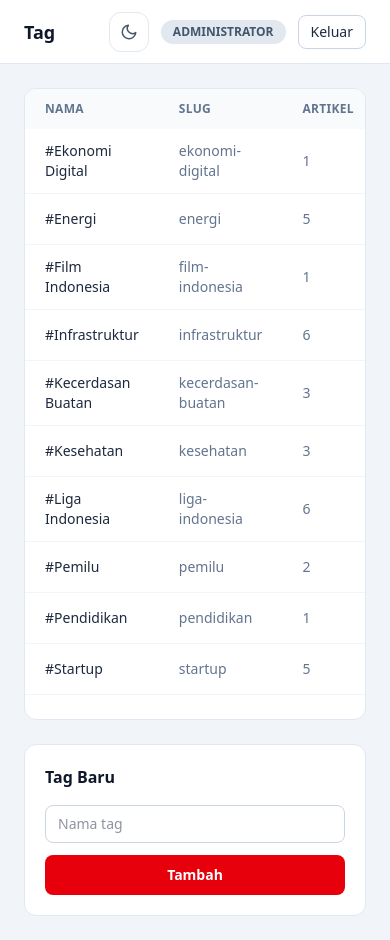
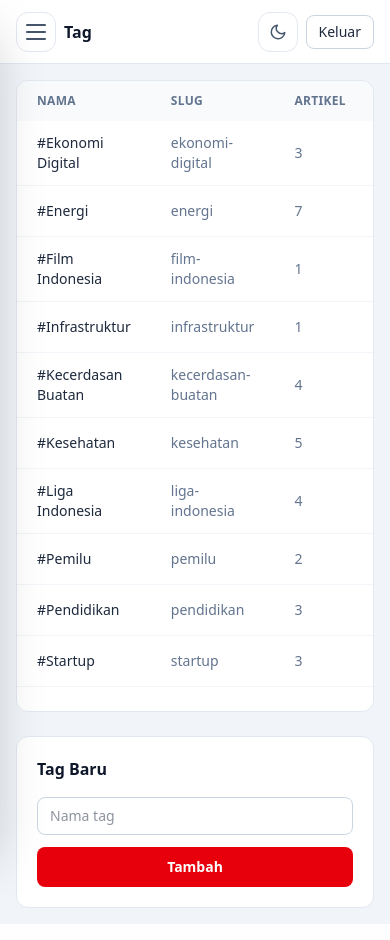
Before and after one commit to Avhan4373/tikumpost, a Laravel app: page /admin/tags in a window 390 px wide. Run offline with Laravel 12, Linux system fonts and the light colour scheme; a user stored in the database is signed in; data comes from the database, SQL or seed files in the repository; data that the repository does not hold is empty; style sheets or scripts are compiled from the project's sources; parts of the project's set-up code (start-up, migrations or seed data) failed here and were passed over.

Commit message:
fix(admin): sidebar drawer responsif untuk tampilan mobile

```diff
--- a/resources/css/app.css
+++ b/resources/css/app.css
@@ -44,6 +44,13 @@
 .logo-svg .logo-ink,
 .logo-svg .logo-accent {
     transition: fill 0.18s ease;
+}
+
+/* Drawer sidebar admin: kunci scroll halaman selama terbuka di layar kecil. */
+@media (max-width: 1023px) {
+    html.admin-nav-open {
+        overflow: hidden;
+    }
 }
 
 @layer base {
--- a/resources/views/admin/articles/index.blade.php
+++ b/resources/views/admin/articles/index.blade.php
@@ -25,7 +25,7 @@
         <a href="{{ route('admin.articles.create') }}" class="rounded-lg bg-red-600 px-4 py-2 text-sm font-semibold text-white hover:bg-red-700">+ Artikel Baru</a>
     </div>
 
-    <div class="overflow-hidden rounded-xl border border-slate-200 bg-white">
+    <div class="overflow-x-auto rounded-xl border border-slate-200 bg-white">
         <table class="w-full text-sm">
             <thead class="bg-slate-50 text-left text-xs uppercase tracking-wide text-slate-500">
                 <tr>
--- a/resources/views/admin/categories/index.blade.php
+++ b/resources/views/admin/categories/index.blade.php
@@ -5,7 +5,7 @@
 
 @section('content')
     <div class="grid gap-6 lg:grid-cols-[1fr_20rem]">
-        <div class="overflow-hidden rounded-xl border border-slate-200 bg-white">
+        <div class="overflow-x-auto rounded-xl border border-slate-200 bg-white">
             <table class="w-full text-sm">
                 <thead class="bg-slate-50 text-left text-xs uppercase tracking-wide text-slate-500">
                     <tr><th class="px-5 py-3">Nama</th><th class="px-5 py-3">Slug</th><th class="px-5 py-3">Artikel</th><th class="px-5 py-3 text-right">Aksi</th></tr>
--- a/resources/views/admin/comments/index.blade.php
+++ b/resources/views/admin/comments/index.blade.php
@@ -4,7 +4,7 @@
 @section('heading', 'Moderasi Komentar')
 
 @section('content')
-    <div class="mb-5 flex gap-2 text-sm">
+    <div class="mb-5 flex flex-wrap gap-2 text-sm">
         @php $current = request('status'); @endphp
         <a href="{{ route('admin.comments.index') }}" class="rounded-full px-3 py-1.5 {{ ! $current ? 'bg-slate-900 text-white' : 'bg-white border border-slate-300' }}">Semua</a>
         @foreach (\App\Enums\CommentStatus::cases() as $status)
--- a/resources/views/admin/infographics/index.blade.php
+++ b/resources/views/admin/infographics/index.blade.php
@@ -5,7 +5,7 @@
 
 @section('content')
     <div class="grid gap-6 lg:grid-cols-[1fr_20rem]">
-        <div class="overflow-hidden rounded-xl border border-slate-200 bg-white">
+        <div class="overflow-x-auto rounded-xl border border-slate-200 bg-white">
             <table class="w-full text-sm">
                 <thead class="bg-slate-50 text-left text-xs uppercase tracking-wide text-slate-500">
                     <tr>
--- a/resources/views/admin/reels/index.blade.php
+++ b/resources/views/admin/reels/index.blade.php
@@ -5,7 +5,7 @@
 
 @section('content')
     <div class="grid gap-6 lg:grid-cols-[1fr_20rem]">
-        <div class="overflow-hidden rounded-xl border border-slate-200 bg-white">
+        <div class="overflow-x-auto rounded-xl border border-slate-200 bg-white">
             <table class="w-full text-sm">
                 <thead class="bg-slate-50 text-left text-xs uppercase tracking-wide text-slate-500">
                     <tr>
--- a/resources/views/admin/settings/edit.blade.php
+++ b/resources/views/admin/settings/edit.blade.php
@@ -26,7 +26,7 @@
             @endforeach
         </div>
 
-        <div class="sticky bottom-6 z-10 flex items-center gap-3 rounded-xl border border-slate-200 bg-white/95 px-5 py-3 shadow-lg backdrop-blur">
+        <div class="sticky bottom-6 z-10 flex flex-wrap items-center gap-3 rounded-xl border border-slate-200 bg-white/95 px-5 py-3 shadow-lg backdrop-blur">
             <span class="mr-auto text-xs text-slate-400">Perubahan berlaku langsung di situs publik.</span>
             <button class="rounded-lg bg-red-600 px-6 py-2.5 text-sm font-semibold text-white shadow-sm shadow-red-600/20 transition hover:bg-red-700">
                 Simpan Pengaturan
--- a/resources/views/admin/subscribers/index.blade.php
+++ b/resources/views/admin/subscribers/index.blade.php
@@ -4,7 +4,7 @@
 @section('heading', 'Pelanggan Newsletter')
 
 @section('content')
-    <div class="overflow-hidden rounded-xl border border-slate-200 bg-white">
+    <div class="overflow-x-auto rounded-xl border border-slate-200 bg-white">
         <table class="w-full text-sm">
             <thead class="bg-slate-50 text-left text-xs uppercase tracking-wide text-slate-500">
                 <tr><th class="px-5 py-3">Email</th><th class="px-5 py-3">Bergabung</th><th class="px-5 py-3 text-right">Aksi</th></tr>
--- a/resources/views/admin/tags/index.blade.php
+++ b/resources/views/admin/tags/index.blade.php
@@ -5,7 +5,7 @@
 
 @section('content')
     <div class="grid gap-6 lg:grid-cols-[1fr_20rem]">
-        <div class="overflow-hidden rounded-xl border border-slate-200 bg-white">
+        <div class="overflow-x-auto rounded-xl border border-slate-200 bg-white">
             <table class="w-full text-sm">
                 <thead class="bg-slate-50 text-left text-xs uppercase tracking-wide text-slate-500">
                     <tr><th class="px-5 py-3">Nama</th><th class="px-5 py-3">Slug</th><th class="px-5 py-3">Artikel</th><th class="px-5 py-3 text-right">Aksi</th></tr>
--- a/resources/views/admin/theme/edit.blade.php
+++ b/resources/views/admin/theme/edit.blade.php
@@ -23,7 +23,7 @@
             </section>
         @endforeach
 
-        <div class="sticky bottom-6 z-10 flex items-center gap-3 rounded-xl border border-slate-200 bg-white/95 px-5 py-3 shadow-lg backdrop-blur">
+        <div class="sticky bottom-6 z-10 flex flex-wrap items-center gap-3 rounded-xl border border-slate-200 bg-white/95 px-5 py-3 shadow-lg backdrop-blur">
             <span class="mr-auto text-xs text-slate-400">Perubahan berlaku langsung di situs publik.</span>
             <button class="rounded-lg bg-red-600 px-6 py-2.5 text-sm font-semibold text-white shadow-sm shadow-red-600/20 transition hover:bg-red-700">
                 Simpan Tema
--- a/resources/views/layouts/admin.blade.php
+++ b/resources/views/layouts/admin.blade.php
@@ -10,13 +10,21 @@
 </head>
 <body class="h-full bg-slate-100 text-slate-800">
     <div class="flex min-h-full">
-        {{-- Sidebar --}}
-        <aside class="hidden w-64 shrink-0 flex-col bg-slate-900 text-slate-300 lg:flex">
-            <div class="flex h-16 items-center gap-2 px-6">
+        {{-- Latar gelap drawer sidebar (mobile) --}}
+        <div data-admin-nav-backdrop class="fixed inset-0 z-40 hidden bg-slate-900/60 backdrop-blur-sm lg:hidden"></div>
+
+        {{-- Sidebar: drawer di layar kecil, kolom tetap di desktop --}}
+        <aside id="admin-sidebar" data-admin-nav
+               class="fixed inset-y-0 left-0 z-50 flex w-72 max-w-[85vw] -translate-x-full flex-col bg-slate-900 text-slate-300 shadow-2xl transition-transform duration-300 ease-out lg:sticky lg:top-0 lg:h-screen lg:w-64 lg:max-w-none lg:shrink-0 lg:translate-x-0 lg:shadow-none">
+            <div class="flex h-16 shrink-0 items-center gap-2 px-4 sm:px-6">
                 @include('partials.logo', ['class' => 'h-8 w-auto max-w-[8rem]', 'invert' => true])
-                <span class="font-black text-white">{{ $site['site_name'] ?? 'TikumPost' }}</span>
+                <span class="hidden min-w-0 flex-1 truncate font-black text-white lg:block">{{ $site['site_name'] ?? 'TikumPost' }}</span>
+                <button type="button" data-admin-nav-close aria-label="Tutup menu"
+                        class="ml-auto grid h-9 w-9 shrink-0 place-items-center rounded-lg text-slate-400 transition hover:bg-slate-800 hover:text-white lg:hidden">
+                    <svg class="h-5 w-5" fill="none" viewBox="0 0 24 24" stroke="currentColor" stroke-width="2"><path stroke-linecap="round" stroke-linejoin="round" d="M6 18L18 6M6 6l12 12"/></svg>
+                </button>
             </div>
-            <nav class="flex-1 space-y-1 px-3 py-4 text-sm">
+            <nav class="flex-1 space-y-1 overflow-y-auto px-3 py-4 text-sm" aria-label="Navigasi admin">
                 @php
                     $menu = [
                         ['admin.dashboard', 'Dashboard', 'M3 12l9-9 9 9M5 10v10h14V10'],
@@ -49,12 +57,20 @@
 
         {{-- Main --}}
         <div class="flex min-w-0 flex-1 flex-col">
-            <header class="flex h-16 items-center justify-between border-b border-slate-200 bg-white px-6">
-                <h1 class="text-lg font-bold text-slate-900">@yield('heading', 'Dashboard')</h1>
-                <div class="flex items-center gap-3 text-sm">
+            <header class="sticky top-0 z-30 flex h-16 items-center gap-2 border-b border-slate-200 bg-white px-4 sm:gap-3 sm:px-6">
+                <button type="button" data-admin-nav-toggle aria-controls="admin-sidebar" aria-expanded="false" aria-label="Buka menu"
+                        class="hamburger grid h-10 w-10 shrink-0 place-items-center rounded-xl border border-slate-200 text-slate-600 transition hover:bg-slate-100 lg:hidden">
+                    <span class="hamburger-lines">
+                        <span></span>
+                        <span></span>
+                        <span></span>
+                    </span>
+                </button>
+                <h1 class="min-w-0 flex-1 truncate text-base font-bold text-slate-900 sm:text-lg">@yield('heading', 'Dashboard')</h1>
+                <div class="flex shrink-0 items-center gap-2 text-sm sm:gap-3">
                     @include('partials.theme-toggle')
-                    <span class="hidden text-slate-500 sm:inline">{{ auth()->user()->name }}</span>
-                    <span class="rounded-full bg-slate-200 px-3 py-1 text-xs font-semibold uppercase text-slate-600">{{ auth()->user()->role?->label() }}</span>
+                    <span class="hidden text-slate-500 md:inline">{{ auth()->user()->name }}</span>
+                    <span class="hidden rounded-full bg-slate-200 px-3 py-1 text-xs font-semibold uppercase text-slate-600 md:inline">{{ auth()->user()->role?->label() }}</span>
                     <form method="POST" action="{{ route('logout') }}">
                         @csrf
                         <button class="rounded-lg border border-slate-300 px-3 py-1.5 font-medium hover:bg-slate-100">Keluar</button>
@@ -62,7 +78,7 @@
                 </div>
             </header>
 
-            <main class="flex-1 p-6">
+            <main class="flex-1 p-4 sm:p-6">
                 <x-toast />
 
                 @yield('content')
```
Also changed, not shown: resources/js/app.js (+57 -0 lines), tests/Feature/AdminMobileNavigationTest.php (added, +36 -0 lines), 5 other files.
